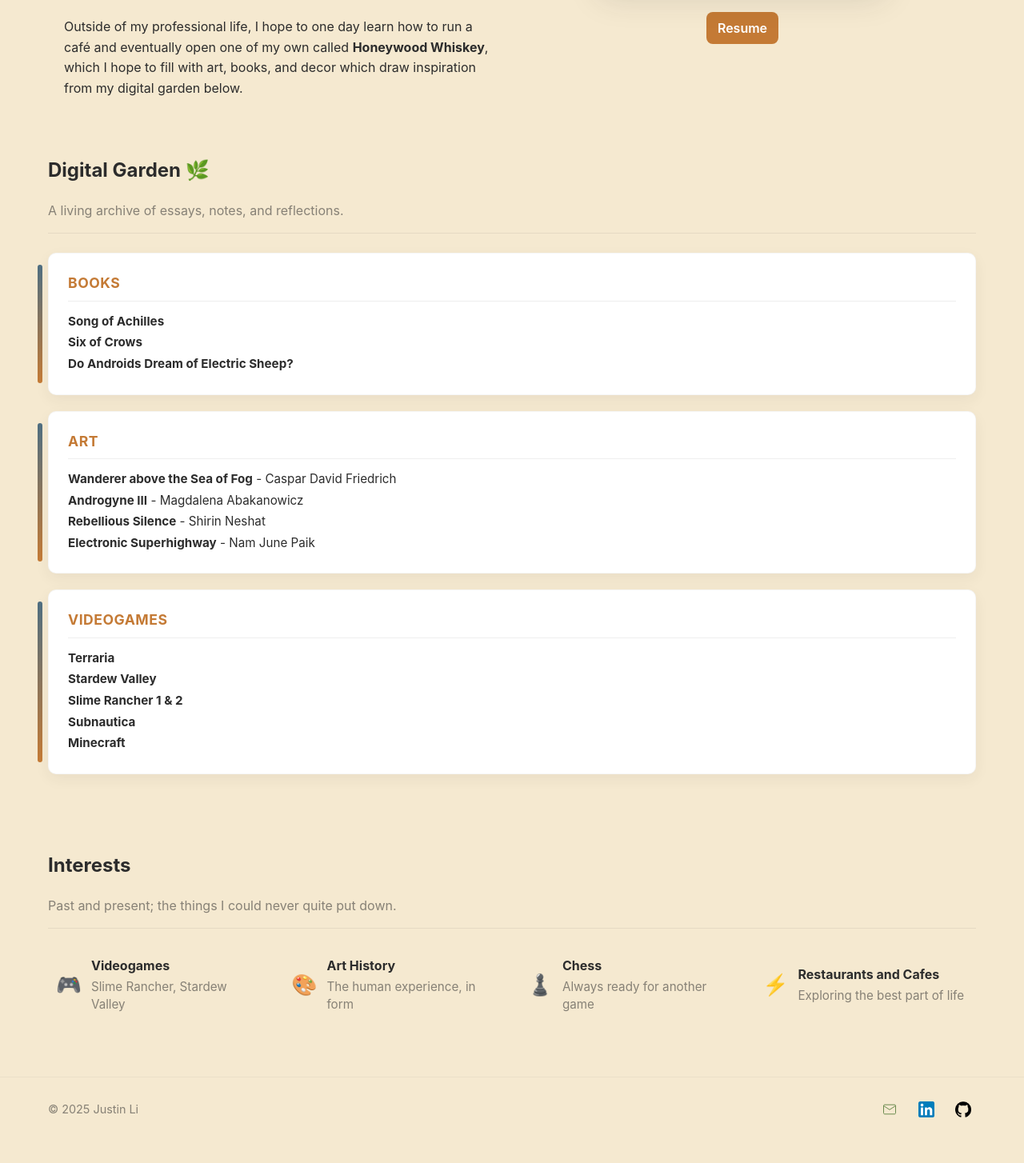
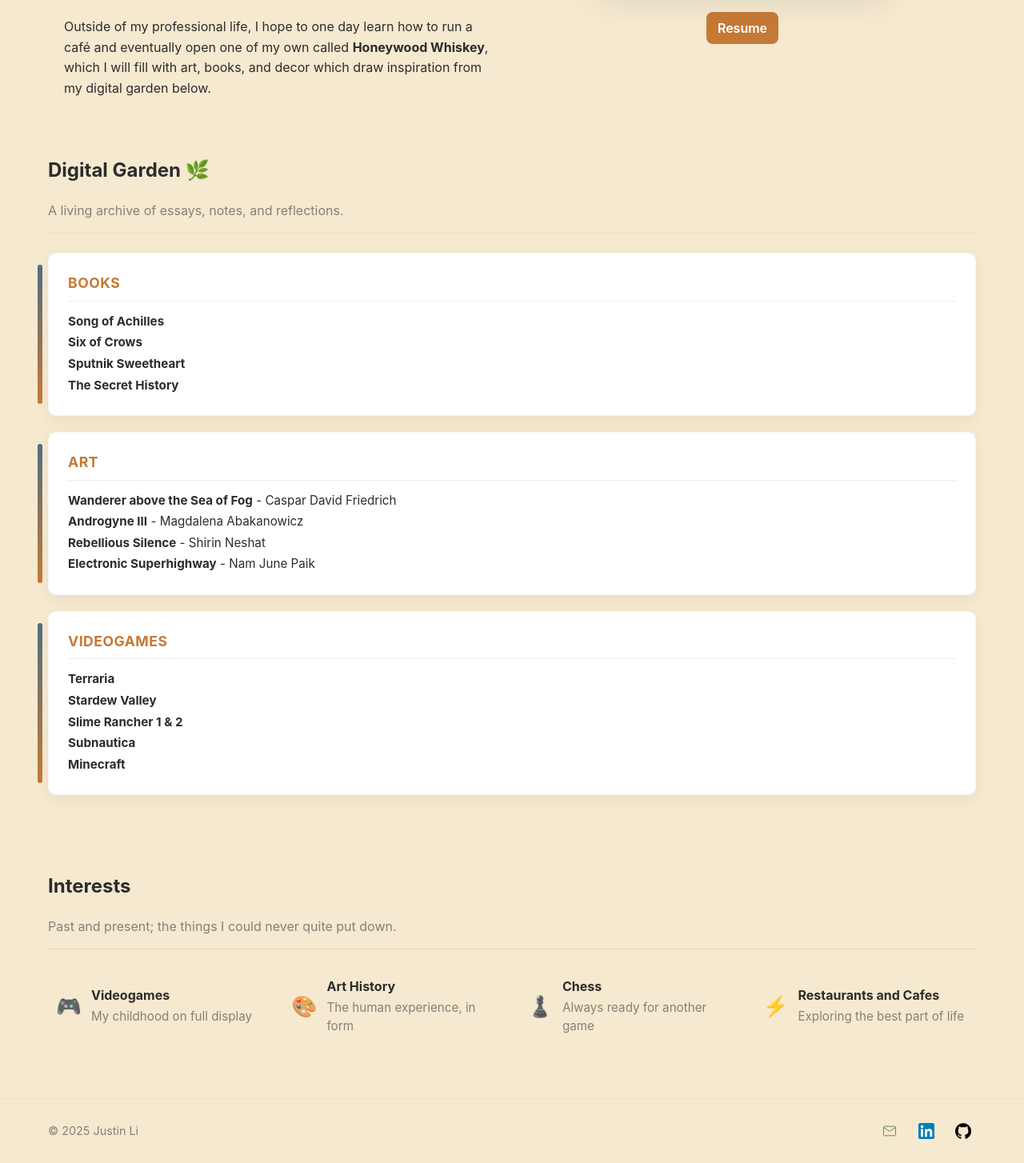
Before and after one commit to Honeywood-Whiskey/Honeywood-Whiskey.github.io, a plain HTML site: page personal.html in a window 1280 px wide. Shown: the part 494-1948 px from the top of the page at 80% size. Before the commit the page ends 1921 px from the top, so only its background shows below. Drawn offline with Linux system fonts and the light colour scheme.

Commit message:
Changed css

```diff
--- a/personal.html
+++ b/personal.html
@@ -47,7 +47,7 @@
 
             <p class="about-lead">
                 Outside of my professional life, I hope to one day learn how to run a café and eventually open one of my own called <strong>Honeywood Whiskey</strong>,
-                which I hope to fill with art, books, and decor which draw inspiration from my digital garden below.
+                which I will fill with art, books, and decor which draw inspiration from my digital garden below.
             </p>
 
           </div>
@@ -78,7 +78,8 @@
         <ul class="anthology-items">
           <li><strong>Song of Achilles</strong></li>
           <li><strong>Six of Crows</strong></li>
-          <li><strong>Do Androids Dream of Electric Sheep?</strong></li>
+          <li><strong>Sputnik Sweetheart</strong></li>
+          <li><strong>The Secret History</strong></li>
         </ul>
       </article>
 
@@ -121,7 +122,7 @@
           <div class="interest-emoji">🎮</div>
           <div>
             <h4>Videogames</h4>
-            <p class="small">Slime Rancher, Stardew Valley</p>
+            <p class="small">My childhood on full display</p>
           </div>
         </div>
 
--- a/style.css
+++ b/style.css
@@ -64,7 +64,7 @@ main{max-width:1200px;margin:40px auto;padding:0 20px}
 	top:14px;
 	width:6px;
 	height:calc(100% - 28px);
-	background:linear-gradient(180deg,var(--blue),var(--primary));
+	background:linear-gradient(180deg,var(--secondary),var(--primary));
 	border-radius:6px;
 }
 
```
